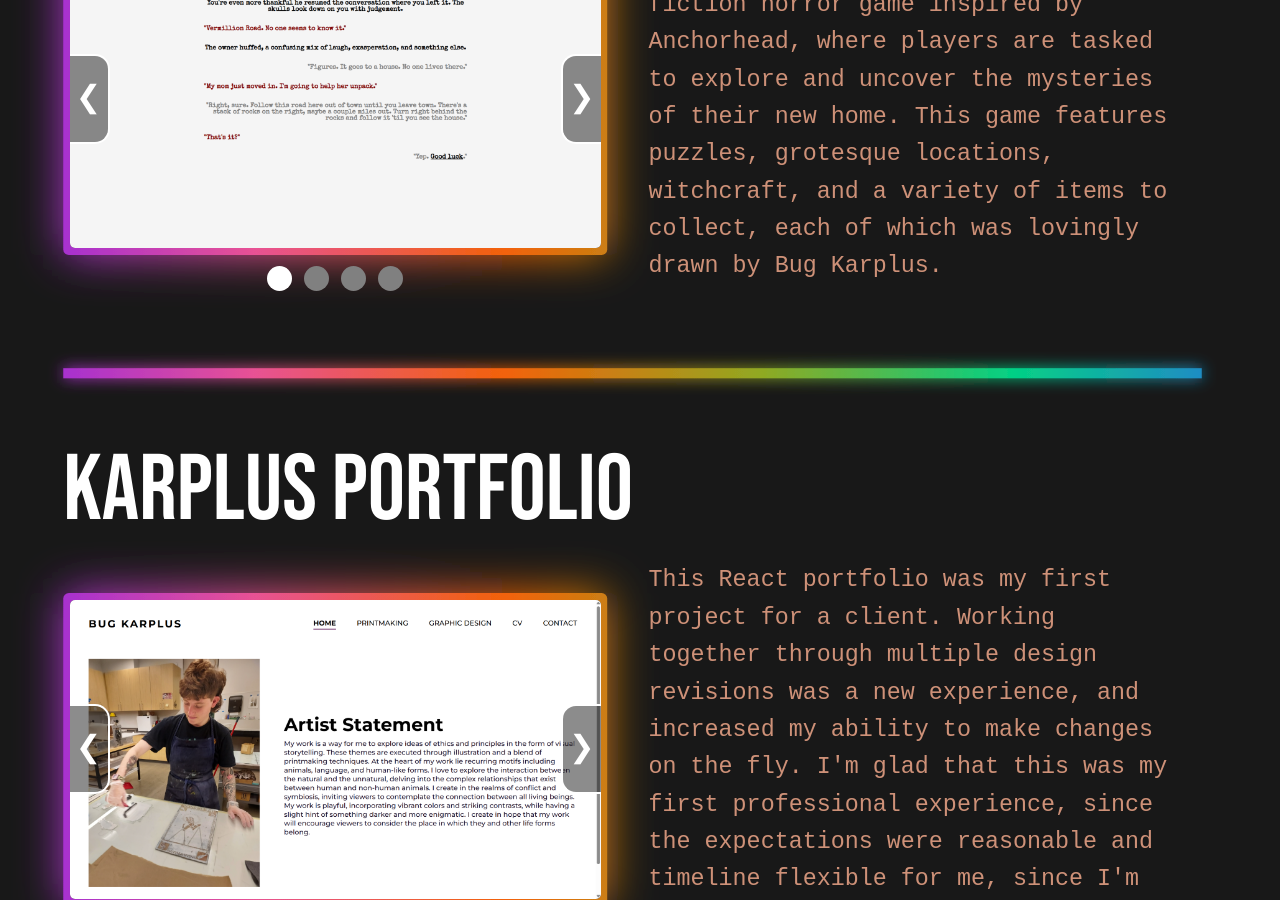
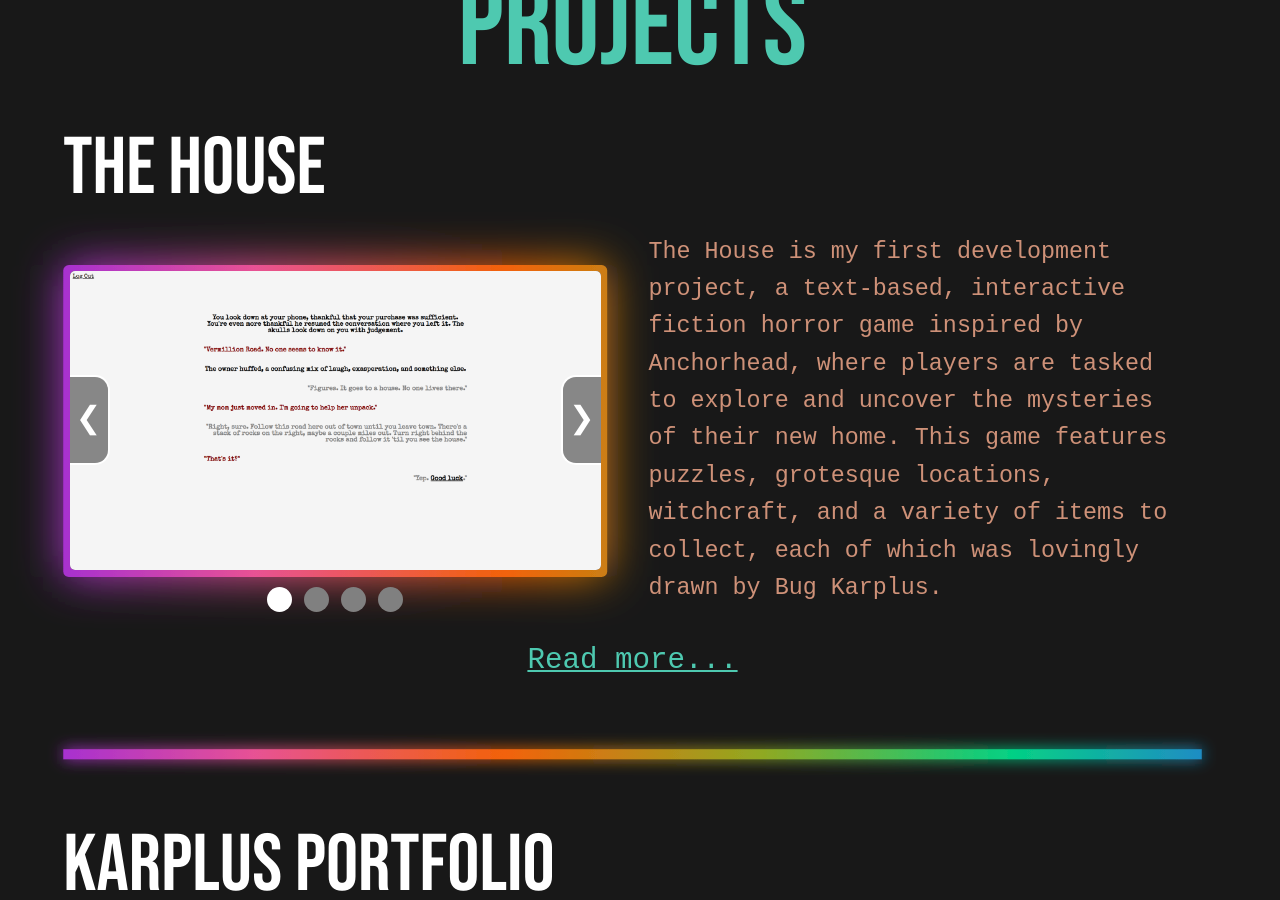
Before and after one commit to AlexisDeCoy/alexis-portfolio, a Vue app: page / in a window 1280 px wide. Shown: the part 1900-2800 px from the top of the page. Built offline with nearby package versions, Linux system fonts and the light colour scheme.

Commit message:
Added Links

```diff
--- a/src/App.vue
+++ b/src/App.vue
@@ -119,6 +119,8 @@ onMounted(() => {
     v-model:colorStrength='colorStrength' v-model:effects='effects' />
   <div class="spacer"></div>
   <Name @disablePreview="disablePreview" />
+  <SectionBreak id="skills" />
+  <h1 :class="sectTitleClass">Skills</h1>
   <Technologies :key="componentKey" />
   <SectionBreak :key="componentKey" id="project" @setPosition="(top) => setPosition('project', top)" />
   <h1 :class="sectTitleClass">Projects</h1>
@@ -126,7 +128,7 @@ onMounted(() => {
     <PartBreak :id="`project${index}`" v-if="index != 0"/>
     <ProjectPreview :project="project" :id="`project${index}`" />
   </template>
-  <div class="spacer"></div>
+  <div class="spacer" v-if="orientation !== 'portrait'"></div>
   <SectionBreak :key="componentKey" id="reno" @setPosition="(top) => setPosition('reno', top)" />
   <h1 :class="sectTitleClass">Renovations</h1>
   <template v-for="(reno, index) in renoData">
--- a/src/assets/data/projectData.js
+++ b/src/assets/data/projectData.js
@@ -1,6 +1,7 @@
 const projectData = [
     {
         title: 'The House',
+        link: 'n/a',
         details:
         {
             description: 'The House is my first development project, a text-based, interactive fiction horror game inspired by Anchorhead, where players are tasked to explore and uncover the mysteries of their new home. ' +
@@ -33,6 +34,7 @@ const projectData = [
     },
     {
         title: 'Karplus Portfolio',
+        link: 'https://bugkarplus.com/',
         details:
         {
             description: 'This React portfolio was my first project for a client. Working together through multiple design revisions was a new experience, and increased my ability to make changes on the fly. ' +
@@ -66,9 +68,10 @@ const projectData = [
     },
     {
         title: 'Set',
+        link: 'https://stellular-conkies-38bd43.netlify.app/',
         details:
         {
-            description: 'Set is a React game is based on The Set® Card Game, which I love to play with friends and family whenever I get the opportunity. The reason for choosing this project was two-fold, it\'s something I\'m personally pasisonate about, ' +
+            description: 'Set is a desktop only React game is based on The Set® Card Game, which I love to play with friends and family whenever I get the opportunity. The reason for choosing this project was two-fold, it\'s something I\'m personally pasisonate about, ' +
             'and also an excellent way to gain experience managing variables and the algorithms that go with them. It is worth noting that this project is strictly that; I have no intentions on making money from this game, or am in any way trying to ' +
             'take credit for the idea. If you like my project, please consider checking out The Set® Card Game, owned by Set Enterprises, Inc., a part of PlayMonster LLC.',
             goals: 'My goal for this project was to make the cards customizable, which proved much more difficult than I was expecting. Players can change the card\'s shape, pattern, and color during the game without losing progress. ' +
@@ -99,6 +102,7 @@ const projectData = [
     },
     {
         title: 'Mastermind',
+        link: 'https://gregarious-cheesecake-3a9f7d.netlify.app/',
         details:
         {
             description: 'Mastermind is a Vue game based on Mastermind, which came about because I tried it with my partner and got absolutely trounced. As you can tell, I really like to play and make games. ' +
--- a/src/assets/data/resumeData.js
+++ b/src/assets/data/resumeData.js
@@ -13,8 +13,8 @@ const resumeData = {
         {
             title: 'The House',
             role: 'Full Stack Developer',
-            gitHub: 'gHLink',
-            link: 'projectLink',
+            gitHub: 'https://github.com/AlexisDeCoy/theHouse/',
+            link: 'n/a',
             description: 'Short, text-based narrative game with puzzle elements using Python3, Flask, and bcrypt',
             bullets: [
                 "Created an SQL database using bcrypt with multiple many-to-many relationships to manage users, track completion for both puzzles and items, and secure passwords using a hash.",
@@ -26,8 +26,8 @@ const resumeData = {
         {
             title: 'Karplus Portfolio Website',
             role: 'Front-End Developer',
-            gitHub: 'gHLink',
-            link: 'projectLink',
+            gitHub: 'https://github.com/AlexisDeCoy/bug-portfolio/',
+            link: 'https://bugkarplus.com/',
             description: 'React website to showcase art and provide contact information for the client',
             bullets: [
                 "Wrote multiple React components using flex and grid to display information and images for over 20 works across multiple media.",
@@ -39,9 +39,9 @@ const resumeData = {
         {
             title: 'Set',
             role: 'Front-End Developer',
-            gitHub: 'gHLink',
-            link: 'projectLink',
-            description: 'Game based on The Set® Card Game, featuring many customization options, written in React',
+            gitHub: 'https://github.com/AlexisDeCoy/set/',
+            link: 'https://stellular-conkies-38bd43.netlify.app/',
+            description: 'Desktop game based on The Set® Card Game, featuring many customization options, written in React',
             bullets: [
                 "Designed 18 SVG shapes and 9 SVG patterns that can be changed using path strings and JSX which are implemented in an SVG component with a consistent viewbox.",
                 "Managed over 20 useState variables and props to preserve game progress and user customization options, including those for a miniature game embedded in the instructions.",
@@ -52,9 +52,9 @@ const resumeData = {
         {
             title: 'Mastermind',
             role: 'Front-End Developer',
-            gitHub: 'gHLink',
-            link: 'projectLink',
-            description: 'Two-day Vue project based on Mastermind, where players must determine the randomly generated secret code',
+            gitHub: 'https://github.com/AlexisDeCoy/mastermind/',
+            link: 'https://gregarious-cheesecake-3a9f7d.netlify.app/',
+            description: 'Two-day Vue project based on the Mastermind game, where players must determine the randomly generated secret code',
             bullets: [
                 "Styled the game board using computed Vue objects to preserve the circular appearance of each slot upon any changes to the user options.",
                 "Created multiple v-model input options where users can change peg color, the number of guesses and color options, and length of the code, to increase or decrease difficulty.",
@@ -65,13 +65,13 @@ const resumeData = {
         {
             title: 'Personal Portfolio Website',
             role: 'Front-End Developer',
-            gitHub: 'gHLink',
-            link: 'projectLink',
+            gitHub: 'https://github.com/AlexisDeCoy/alexis-portfolio/',
+            link: 'n/a',
             description: 'Vue website to compile my resume, contact information, and development projects, styled based on neon signs and the Dark+ theme for VS Code',
             bullets: [
-                "Designed seven website display options assigned to Vue refs to engage the user, which can be adjusted through v-model in an sliding component styled to look like CSS.",
+                "Designed 7 website display options assigned to Vue refs to engage the user, which can be adjusted through v-model in an sliding component styled to look like CSS.",
                 "Applied two async functions following an onMount hook to display an intro animation, all of which can be disabled through user input with an AbortController and breakpoints within each function.",
-                "Developed six components with SVG gradient fills that can be animated with user specified speed and direction using a composable that takes template refs as arguments and cycles through colors for each gradient stop.",
+                "Developed 6 components with SVG gradient fills that can be animated with user specified speed and direction using a composable that takes template refs as arguments and cycles through colors for each gradient stop.",
                 "Created an adjustable blur spread for all SVG elements that changes relative to an appropriate maximum standard deviation for each component, which can also be disabled entirely.",
                 "Linked navigation buttons to corresponding section breaks relative to the y value of the window object, which updates upon changes to the display's orientation and changes appearance based on scroll position."
             ]
@@ -113,8 +113,8 @@ const resumeData = {
             yearEnded: 0,
             bullets: [
                 'Supervised framing, drywall, flooring, tiling, and more to cost effectively complete the renovation in a timely fashion.',
-                'Installed over XXX square feet of underlayment and LVT flooring, maintaining orientation throughout 5 different rooms to create a consistent decorative theme.',
-                'Waterproofed, cut, and installed XXX square feet of porcelain tile for a bathroom shower to meet all code specifications and requests of the customer.',
+                'Installed over 500 square feet of underlayment and LVT flooring, maintaining orientation throughout 5 different rooms to create a consistent decorative theme.',
+                'Waterproofed, cut, and installed porcelain tile for a bathroom shower to meet all code specifications and requests of the customer.',
                 'Designed and constructed two custom closets to maximize available space and increase usability for the storage of clothing and other items.'
             ]
         },
--- a/src/components/ProjectPreview.vue
+++ b/src/components/ProjectPreview.vue
@@ -82,9 +82,10 @@ SCRIPT SETUP LAYOUT:
         <Transition :name="contentFullScreen ? 'active' : ''">
             <div class="blur" v-if="contentFullScreen" @click="toggleContentFullScreen"></div>
         </Transition>
-        <div :class="{ 'full-screen': contentFullScreen, 'content-container': true }" @click="(() => !contentFullScreen ? toggleContentFullScreen() : {})">
+        <div :class="{ 'full-screen': contentFullScreen, 'content-container': true }">
             <template v-if="!contentFullScreen">
                 <h4 :class="stringClass">{{ project.details.description }}</h4>
+
             </template>
             <template v-if="contentFullScreen">
                 <h2>
@@ -119,6 +120,11 @@ SCRIPT SETUP LAYOUT:
             </template>
         </div>
         <img class="close" v-if="contentFullScreen" src="/icons/cross.svg" @click="toggleContentFullScreen">
+    </div>
+    <div class="details">
+        <h2 v-if="project.link !== 'n/a'" class="link"><a :href="project.link" target="_blank"
+                rel="noopener noreferrer">Link</a></h2>
+        <h2 class="link" @click="toggleContentFullScreen">Read more...</h2>
     </div>
 </template>
 
@@ -182,7 +188,7 @@ h1 {
     left: 5%; */
     width: 90%;
     margin: 0 auto 0;
-    font-size: calc(6.5vw + 10px);
+    font-size: calc(5.5vw + 10px);
     color: #fff;
     line-height: 1;
 }
@@ -190,6 +196,12 @@ h1 {
 h1.portrait {
     font-size: calc(9.5vw + 10px);
     text-align: center;
+}
+
+.link {
+    text-decoration: underline;
+    cursor: pointer;
+    color: var(--component-color);
 }
 
 .project-container {
@@ -247,8 +259,6 @@ svg {
     width: 45%;
     scrollbar-gutter: stable;
     margin-right: 5%;
-    /* border-top: 1px solid #fff;
-    border-bottom: 1px solid #fff; */
     scrollbar-color: #fff transparent;
     max-height: 100%;
     overflow: auto;
@@ -299,6 +309,12 @@ h4 {
     cursor: pointer;
     z-index: 3;
 }
+
+.details {
+    display: flex;
+    margin: 0 5%;
+    justify-content: space-around;
+}
 </style>
 
 <!--
--- a/src/components/RenoPreview.vue
+++ b/src/components/RenoPreview.vue
@@ -64,7 +64,7 @@ onMounted(() => { gradientComposable(stop0, stop1, stop2, stop3, stop4, stop5) }
 h1 {
     width: 90%;
     margin: 0 auto 0;
-    font-size: calc(6.5vw + 10px);
+    font-size: calc(5.5vw + 10px);
     color: #fff;
     line-height: 1;
 }
```
Also changed, not shown: src/components/Resume.vue (+7 -4 lines), 1 other file (tests, documents, lock files or other folders).
